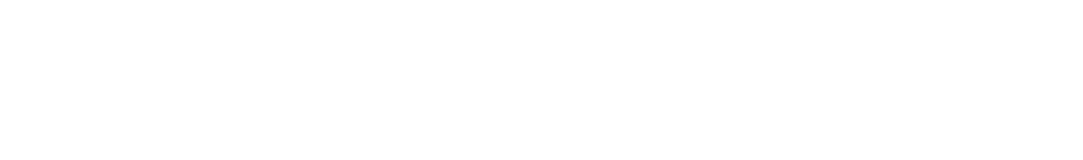
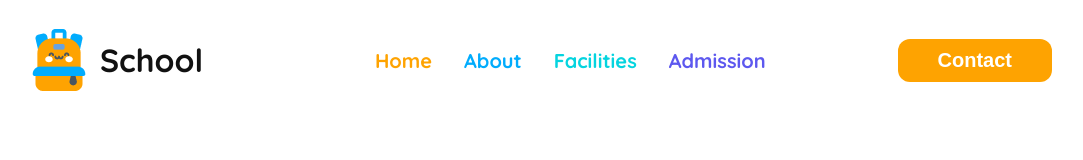
Before and after one commit to khsujon/PH-Assignment-02-Kids-School-Responsive-, a plain HTML site: page index.html in a window 1280 px wide. Shown: the whole page, without its empty margins (100-1183 px from the left). Drawn offline with Linux system fonts and the light colour scheme; a web font is replaced by a local one.

Commit message:
Nav added

```diff
--- a/index.html
+++ b/index.html
@@ -4,8 +4,51 @@
         <meta charset="UTF-8">
         <meta name="viewport" content="width=device-width, initial-scale=1.0">
         <title>Assignment-2</title>
+        <link rel="stylesheet" href="styles/kids.css">
     </head>
-<body>
+    <body class="quicksand-primary">
+        <!-- Header start -->
+        <header>
+
+            <!-- Nav start -->
+            <nav class="nav">
+
+                <div class="logo">
+                    <img src="./assets/logo.png" alt>
+                    <h3 class="nav-title">School</h3>
+
+                </div>
+
+                <ul class="nav-menu">
+                    <li><a
+                            class="color-home" href>Home</a></li>
+                    <li><a
+                            class="color-about" href>About</a></li>
+                    <li><a
+                            class="color-facilities" href>Facilities</a></li>
+                    <li><a
+                            class="color-admission" href>Admission</a></li>
+                </ul>
+
+                <button class="button-primary">Contact</button>
+
+            </nav>
+            <!-- Nav end -->
+
+        </header>
+        <!-- Header end -->
+
+        <!-- Main start -->
+        <main>
+
+        </main>
+        <!-- Main End -->
+
+        <!-- Footer start -->
+        <footer>
+
+        </footer>
+        <!-- Footer end -->
 
     </body>
 </html>
--- /dev/null
+++ b/styles/kids.css
@@ -0,0 +1,70 @@
+@import url("https://fonts.googleapis.com/css2?family=Fira+Sans:ital,wght@0,100;0,200;0,300;0,400;0,500;0,600;0,700;0,800;0,900;1,100;1,200;1,300;1,400;1,500;1,600;1,700;1,800;1,900&family=Open+Sans:ital,wght@0,300..800;1,300..800&family=Protest+Guerrilla&family=Quicksand:wght@300..700&family=Work+Sans:ital,wght@0,100..900;1,100..900&display=swap");
+
+/* Shared design */
+.quicksand-primary {
+  font-family: "Quicksand", serif;
+  font-optical-sizing: auto;
+  font-weight: normal;
+  font-style: normal;
+}
+
+.button-primary {
+  color: rgb(255, 255, 255);
+  font-size: 20px;
+  font-weight: 600;
+  padding: 10px 40px;
+  border-radius: 12px;
+  background: rgb(254, 163, 1);
+  border: none;
+}
+
+.color-home{
+    color: rgb(254, 163, 1);
+}
+
+.color-about{
+    color: rgb(1, 172, 253);
+}
+
+.color-facilities{
+    color: rgb(5, 212, 223);
+}
+
+.color-admission{
+    color: rgb(93, 88, 239);
+}
+
+/* Header section */
+
+.nav {
+  display: flex;
+  justify-content: space-between;
+  align-items: center;
+  padding: 0 120px;
+}
+.logo {
+  display: flex;
+  align-items: center;
+}
+
+.nav-title {
+  color: rgb(17, 17, 17);
+  font-size: 2rem;
+  font-weight: 700;
+  margin-left: 10px;
+}
+
+.nav-menu {
+  display: flex;
+  align-items: center;
+  gap: 32px;
+}
+
+.nav-menu a {
+  text-decoration: none;
+  font-size: 20px;
+  font-weight: 700;
+}
+.nav-menu li {
+  list-style: none;
+}
```
Lines whose indentation alone changed are shown as unchanged.
